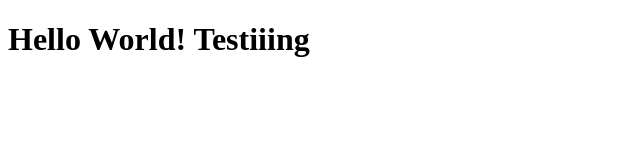
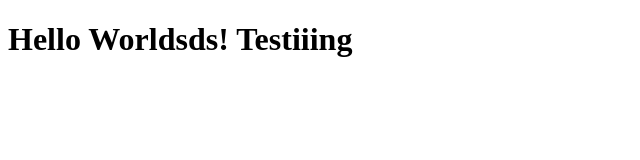
Before and after one commit to JoaoVitoriano/joaovitoriano.github.io, a plain HTML site: page index.html in a window 1280 px wide. Shown: the whole page, without its empty margins (0-640 px from the left). Drawn offline with Linux system fonts and the light colour scheme.

```diff
--- a/index.html
+++ b/index.html
@@ -5,6 +5,6 @@
     <title>Joao Vitoriano</title>
   </head>
   <body>
-    <h1>Hello World! Testiiing</h1>
+    <h1>Hello Worldsds! Testiiing</h1>
   </body>
 </html>
```
